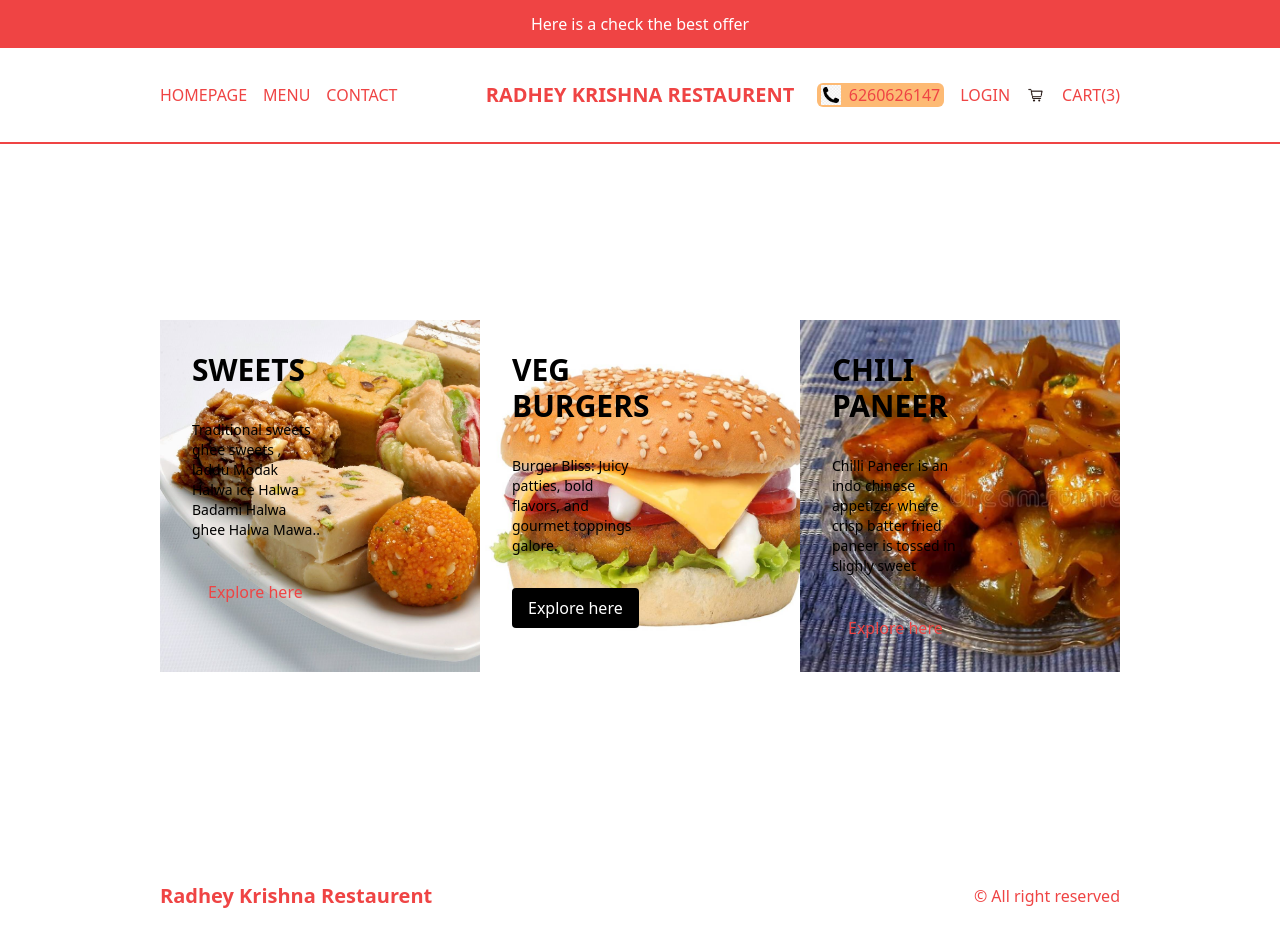
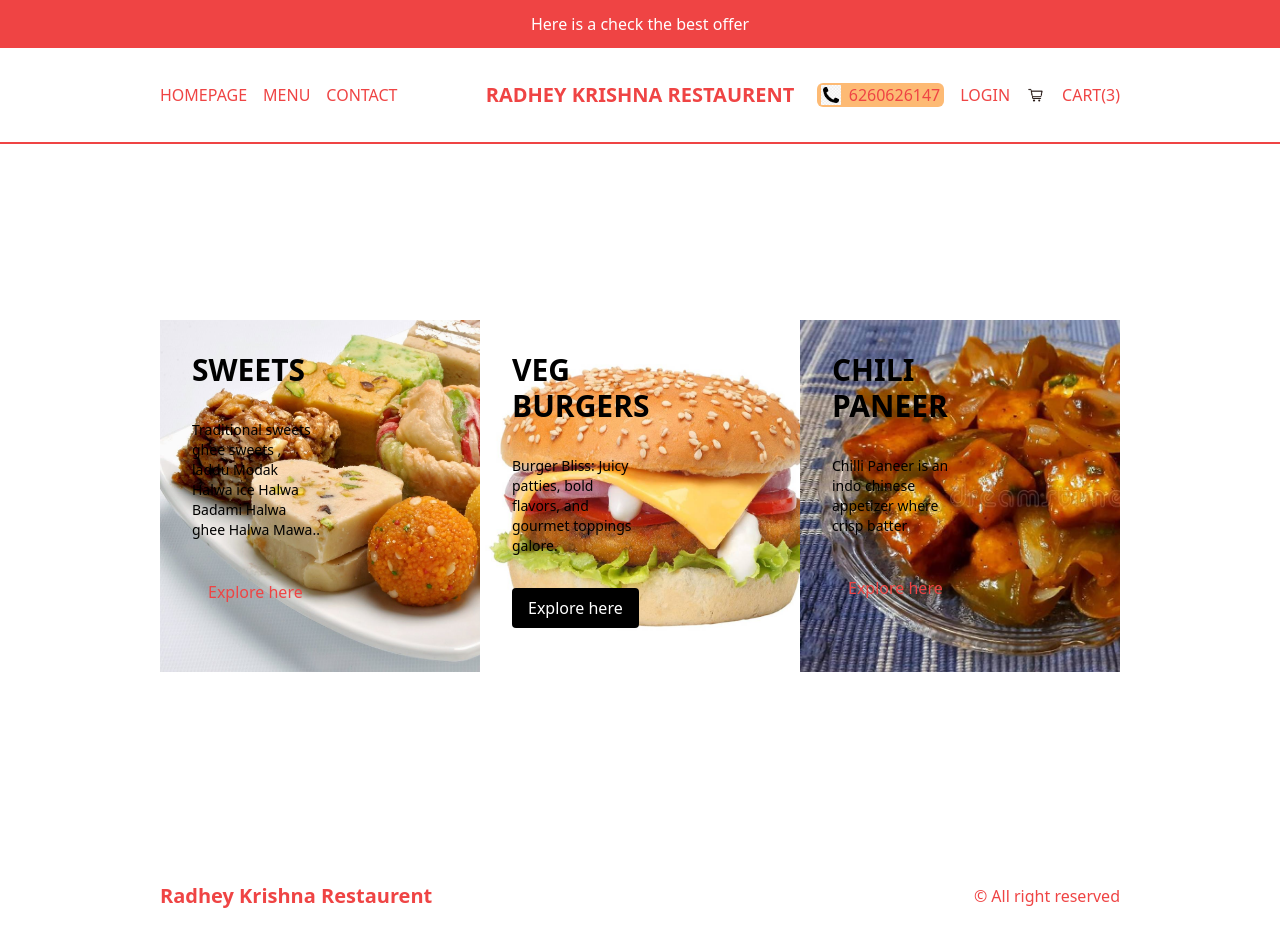
Before and after one commit to Mohityadav47/Radheykrishnarestaurent, a Next.js app: page /menu in a window 1280 px wide. Built offline with nearby package versions, Linux system fonts and the light colour scheme.

Commit message:
Update data.ts

```diff
--- a/data.ts
+++ b/data.ts
@@ -386,7 +386,7 @@
       id: 3,
       slug: "pizzas",
       title: "Chili Paneer",
-      desc: "Chilli Paneer is an indo chinese appetizer where crisp batter fried paneer is tossed in slighly sweet ",
+      desc: "Chilli Paneer is an indo chinese appetizer where crisp batter ",
       img: "/chillipaneer.png",
       color: "white",
     },
```
